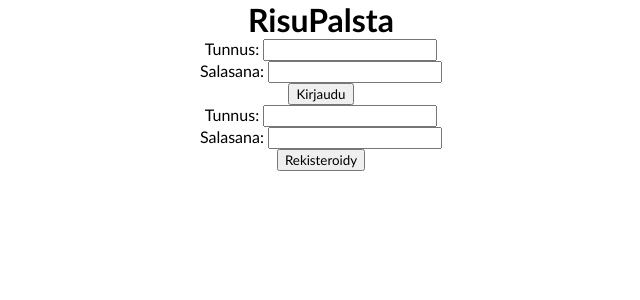
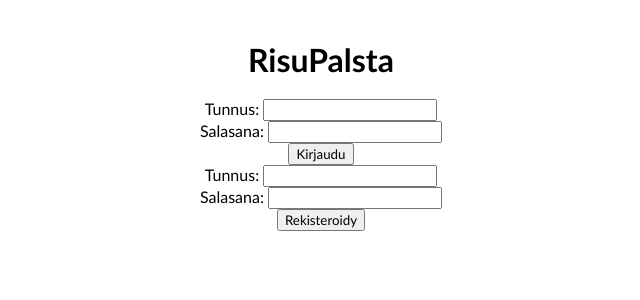
Before and after one commit to IsoRisu/Blogiprojekti, a Flask app: template templates/home.html in a window 1280 px wide. Shown: the top 300 px of the page, without its empty margins (319-959 px from the left). Run offline with Flask 3, Linux system fonts and the light colour scheme; the template is opened without the code that fills it, so the values that code supplies are empty.

Commit message:
last minute adjustments

```diff
--- a/static/styles.css
+++ b/static/styles.css
@@ -4,11 +4,18 @@
     margin: 0 auto;
 }
 
+.header {
+    text-align: center;
+    padding: 20px;
+  }
+
 h1, h2, p {
+    margin-top: 20px;
     text-align: center;
 }
 
 .metadata {
+    margin-top: 10px;
     font-style: italic;
     color: #666;
 }
@@ -28,7 +35,7 @@ h1, h2, p {
 
 .button {
     display: inline-block;
-    padding: 10px 20px;
+    padding: 20px 30px;
     background-color: #007bff;
     color: #fff;
     border: none;
@@ -44,7 +51,7 @@ h1, h2, p {
 
 .submit-button {
     display: inline-block;
-    padding: 10px 20px;
+    padding: 20px 30px;
     background-color: #28a745;
     color: #fff;
     border: none;
--- a/templates/comment.html
+++ b/templates/comment.html
@@ -1,6 +1,9 @@
 {% extends "layout.html" %}
 {% block content %}
 {% if session.username %}
+    <div class="header">
+        <h1>RisuPalsta</h1>
+     </div>
     <p>Olet kirjautunut nimellä {{ session.username }}</p>
     <p>{{ blog_id }}</p>
     <p>Jätä kommentti</p>
--- a/templates/home.html
+++ b/templates/home.html
@@ -3,7 +3,9 @@
     {% if session.username %}
     <p>Olet kirjautunut nimellä {{ session.username }}</p>
     <a href="/logout">Kirjaudu ulos</a>
-    <h1>RisuPalsta</h1>
+    <div class="header">
+        <h1>RisuPalsta</h1>
+    </div>
     <h2>julkaise blogi</h2>
     <form action="/blog" method="POST">
         <input type="hidden" name="csrf_token" value="{{ session.csrf_token }}">
@@ -42,7 +44,9 @@
     {% endfor %}
 
     {% else %}
-    <h1>RisuPalsta</h1>
+    <div class="header">
+        <h1>RisuPalsta</h1>
+    </div>
     <div class="container">
         <form action="/login" method="POST">
             <input type="hidden" name="csrf_token" value="{{ session.csrf_token }}">
```
